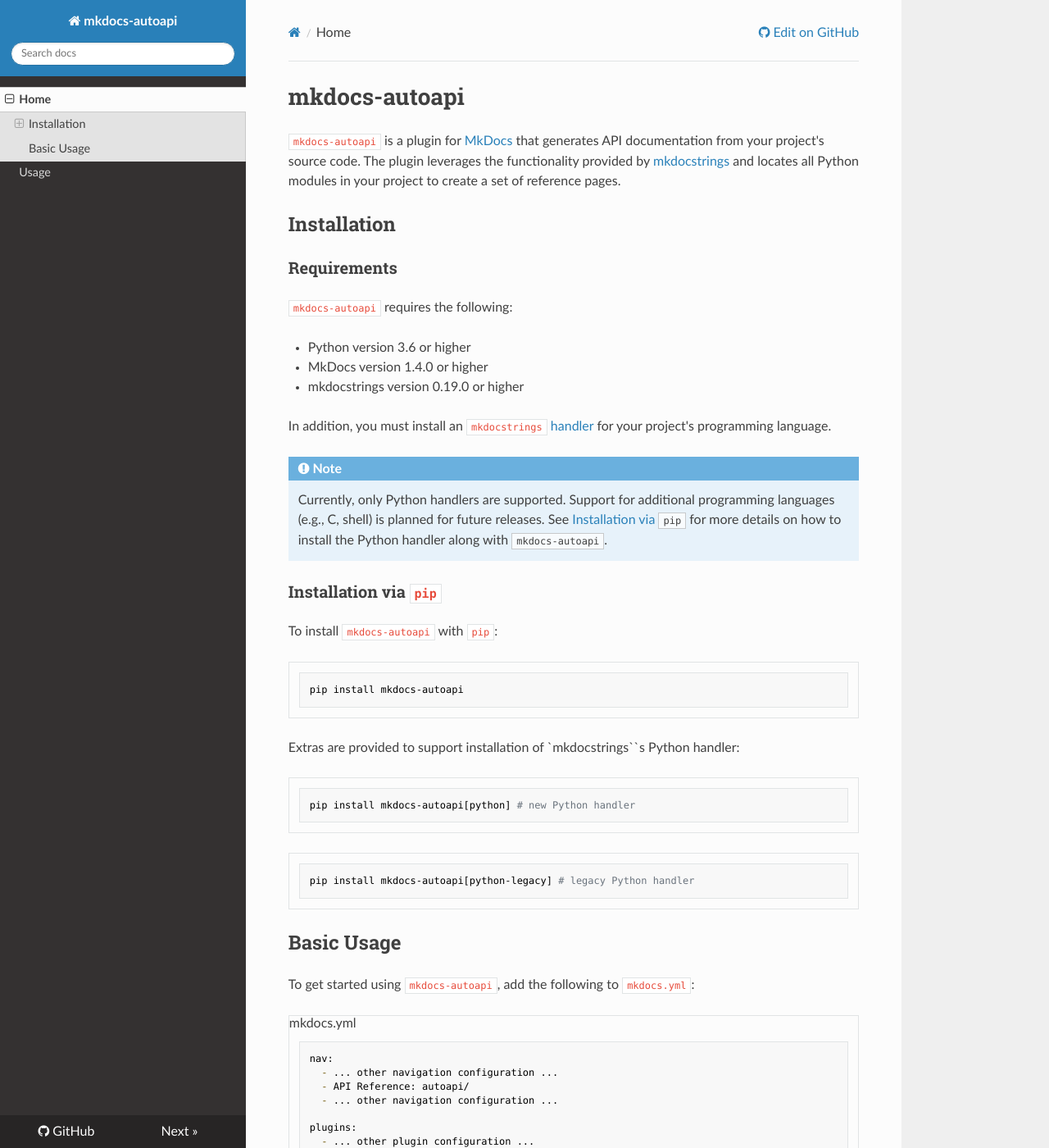
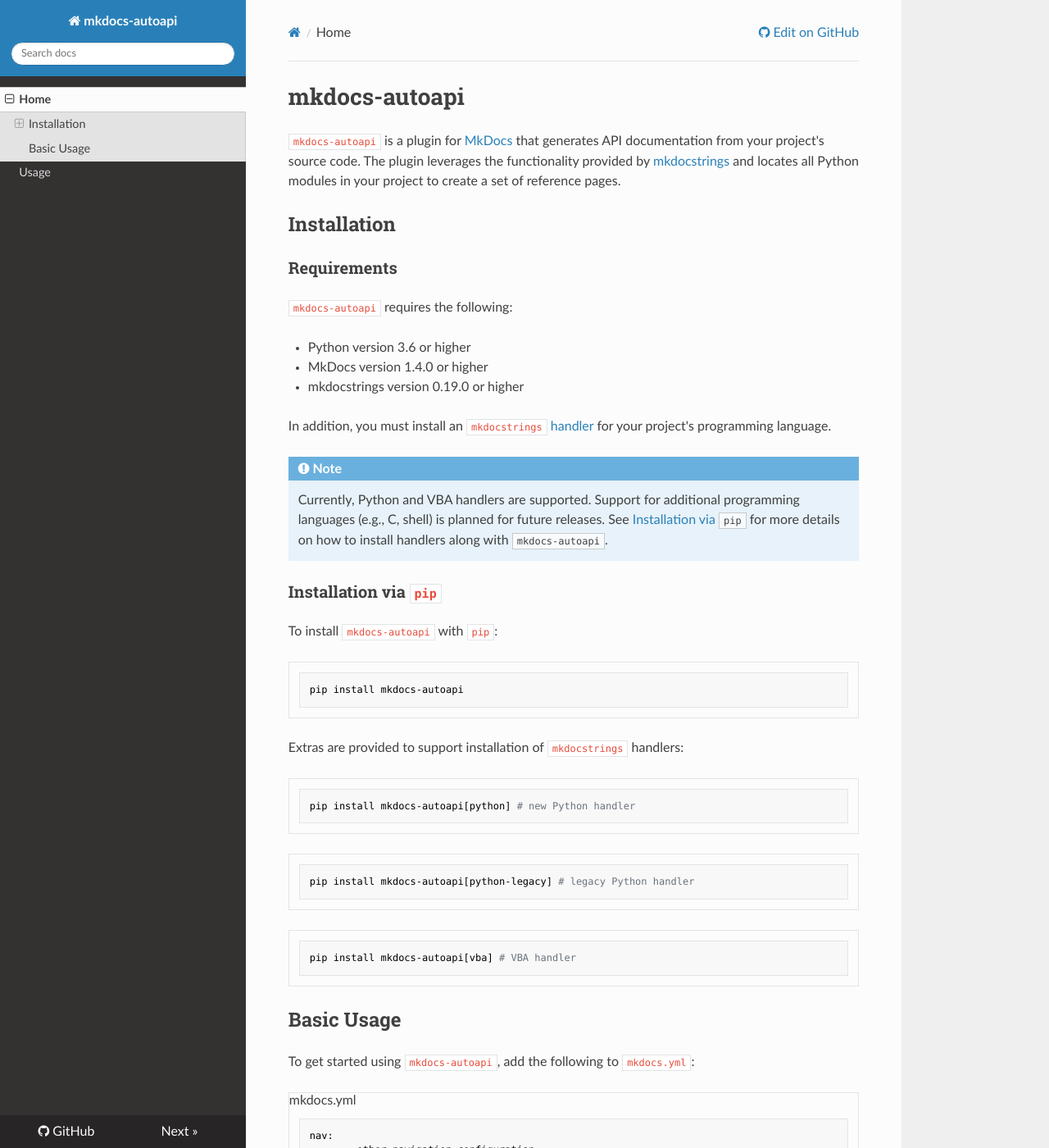
Before and after one commit to jcayers20/mkdocs-autoapi, an MkDocs documentation site: the page built from docs/index.md, in a window 1280 px wide and 1400 px high. Shown: the whole window at 82% size. Built offline with MkDocs 1.6.1, drawn with Linux system fonts in a browser that asks for light colours; nearby versions of some CDN libraries.

Commit message:
Update documentation to indicate that VBA handler is supported (#53)

````diff
--- a/docs/index.md
+++ b/docs/index.md
@@ -20,10 +20,10 @@
 programming language.
 
 !!! note
-    Currently, only Python handlers are supported. Support for additional
+    Currently, Python and VBA handlers are supported. Support for additional
     programming languages (e.g., C, shell) is planned for future releases.
     See [Installation via `pip`](#installation-via-pip) for more details on how
-    to install the Python handler along with `mkdocs-autoapi`.
+    to install handlers along with `mkdocs-autoapi`.
 
 ### Installation via `pip`
 
@@ -33,7 +33,7 @@
 pip install mkdocs-autoapi
 ```
 
-Extras are provided to support installation of `mkdocstrings``s Python handler:
+Extras are provided to support installation of `mkdocstrings` handlers:
 
 ```bash
 pip install mkdocs-autoapi[python] # new Python handler
@@ -41,6 +41,10 @@
 
 ```bash
 pip install mkdocs-autoapi[python-legacy] # legacy Python handler
+```
+
+```bash
+pip install mkdocs-autoapi[vba] # VBA handler
 ```
 
 ## Basic Usage
````
